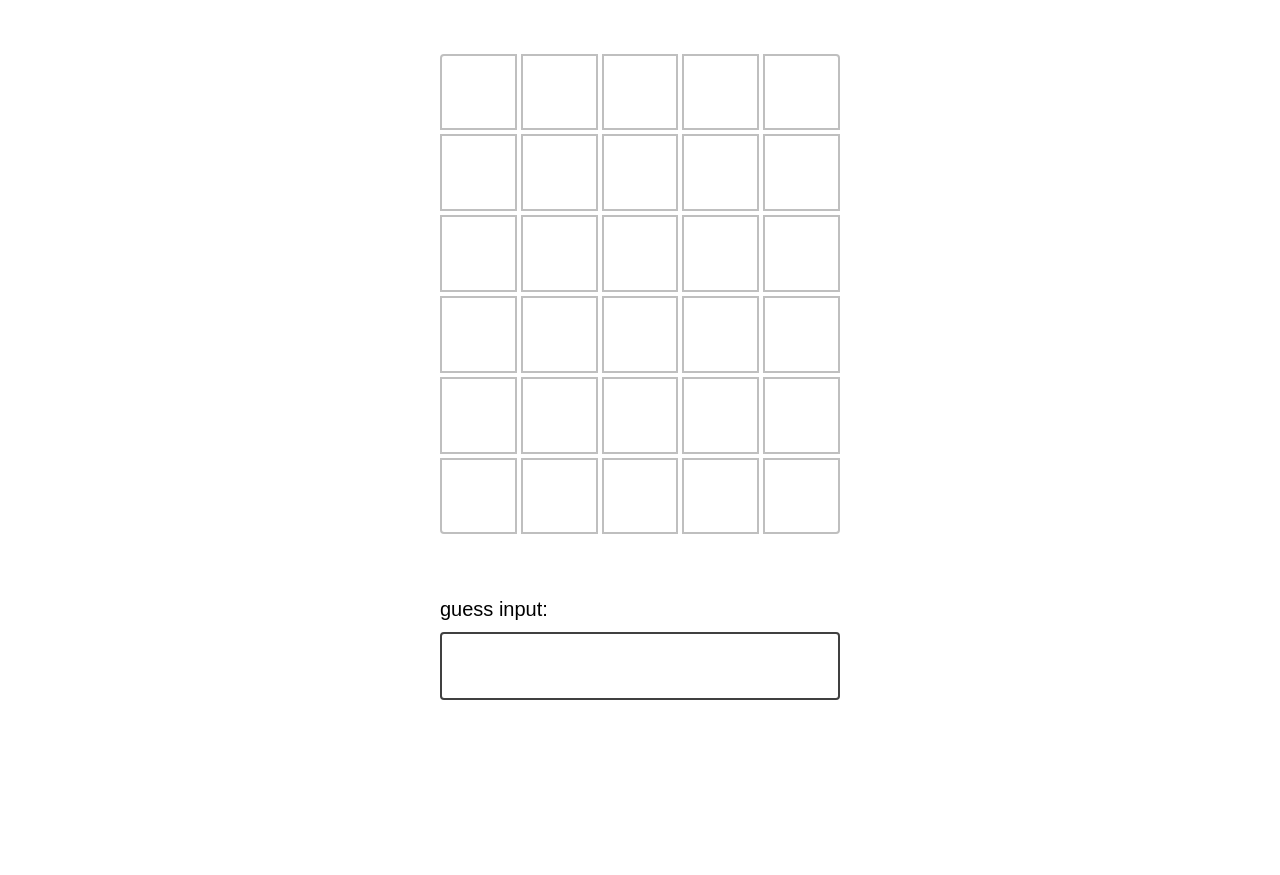
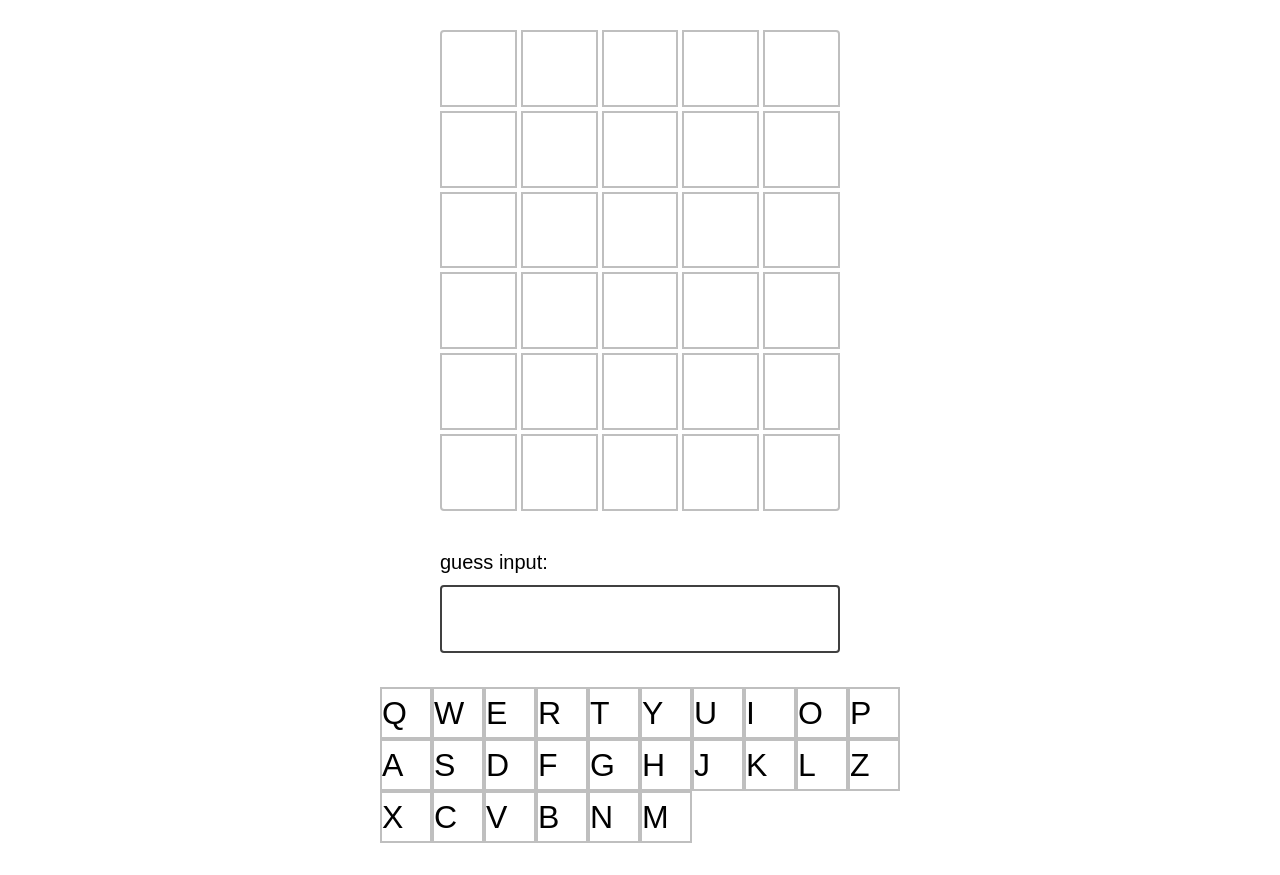
Before and after one commit to philipxs1/joy-react-wordle, a React app: page / in a window 1280 px wide. Shown: the part 66-941 px from the top of the page. Before the commit the page ends 800 px from the top, so only its background shows below. Built offline with nearby package versions, Linux system fonts and the light colour scheme.

Commit message:
updated state use

```diff
--- a/src/components/Game/Game.js
+++ b/src/components/Game/Game.js
@@ -1,11 +1,13 @@
-import React, { useState } from "react";
+import React, { use, useState } from "react";
 
 import { sample } from "../../utils";
 import { WORDS } from "../../data";
-import { range } from "../../utils";
+
 import GuessInput from "../GuessInput/GuessInput";
 import Guesslist from "../Guesslist/Guesslist";
 import Guess from "../Guess/Guess";
+
+import GuessResults from "../GuessResults";
 import { NUM_OF_GUESSES_ALLOWED } from "../../constants";
 
 // Pick a random word on every pageload.
@@ -14,16 +16,21 @@ const answer = sample(WORDS);
 console.info({ answer });
 
 function Game() {
+  const [gameStatus, setGameStatus] = useState("running");
   const [guesses, setGuesses] = useState([]);
 
   function addNewGuess(guess) {
     setGuesses((prev) => [...prev, guess]);
-    console.log(guesses);
+    if (guess === answer) {
+      setGameStatus("win");
+    } else if (guesses.length >= NUM_OF_GUESSES_ALLOWED) {
+      setGameStatus("lost");
+    }
   }
 
   return (
     <>
-      <Guess guesses={guesses} answer={answer} />
+      <GuessResults guesses={guesses} answer={answer} />
 
       <GuessInput guesses={guesses} addNewGuess={addNewGuess} answer={answer} />
     </>
--- a/src/components/Guess/Guess.js
+++ b/src/components/Guess/Guess.js
@@ -1,27 +1,20 @@
 import React from "react";
 import { range } from "../../utils";
-import { NUM_OF_GUESSES_ALLOWED } from "../../constants";
+
 import { checkGuess } from "../../game-helpers";
 
-function Guess({ guesses, answer }) {
+function Guess({ value, answer }) {
+  const result = checkGuess(value, answer);
+  console.log({ result });
+
   return (
-    <div className="guess-results">
-      {range(NUM_OF_GUESSES_ALLOWED).map((index) => {
-        const word = checkGuess(guesses[index], answer);
-
-        return (
-          <p key={index} className="guess">
-            {word
-              ? word.map(({ letter, status }, i) => (
-                  <span key={i} className={`cell ${status}`}>
-                    {letter}
-                  </span>
-                ))
-              : range(5).map((i) => <span key={i} className="cell"></span>)}
-          </p>
-        );
-      })}
-    </div>
+    <p className="guess">
+      {range(5).map((num) => (
+        <span key={num} className={`cell ${result && result[num].status}`}>
+          {value ? value[num] : undefined}
+        </span>
+      ))}
+    </p>
   );
 }
 
--- a/src/components/GuessInput/GuessInput.js
+++ b/src/components/GuessInput/GuessInput.js
@@ -2,6 +2,7 @@ import React, { useState } from "react";
 
 import Happybanner from "../Happybanner/Happybanner";
 import Sadbanner from "../Sadbanner/Sadbanner";
+import Keyboard from "../Keyboard/Keyboard";
 
 function GuessInput({ addNewGuess, answer, guesses }) {
   const [guess, setGuess] = useState("");
@@ -17,21 +18,27 @@ function GuessInput({ addNewGuess, answer, guesses }) {
   const isGameOver = guesses.length >= 6;
 
   return (
+    <>
+      {!isCorrect && !isGameOver && (
         <form onSubmit={handleSubmit} className="guess-input-wrapper">
           <label htmlFor="guess-input"> guess input:</label>
-      {!isCorrect && !isGameOver && (
           <input
+            required
+
             value={guess}
             onChange={(e) => setGuess(e.target.value.toUpperCase())}
             id="guess-input"
             type="text"
-          pattern="[A-Z]{5}"
+            pattern="[a-zA-Z]{5}"
+            title="5 letter word"
           />
+        </form>
       )}
       {isCorrect && <Happybanner guesses={guesses} />}
-      {isGameOver && <Sadbanner />}
-      {isGameOver && <Sadbanner />}
-    </form>
+      {isGameOver && !isCorrect && <Sadbanner answer={answer} />}
+
+      <Keyboard />
+    </>
   );
 }
 
--- /dev/null
+++ b/src/components/GuessResults/GuessResults.js
@@ -0,0 +1,16 @@
+import React from "react";
+import { NUM_OF_GUESSES_ALLOWED } from "../../constants";
+import { range } from "../../utils";
+import Guess from "../Guess/Guess";
+
+function GuessResults({ guesses, answer }) {
+  return (
+    <div className="GuessResults">
+      {range(NUM_OF_GUESSES_ALLOWED).map((num) => (
+        <Guess key={num} value={guesses[num]} answer={answer} />
+      ))}
+    </div>
+  );
+}
+
+export default GuessResults;
--- /dev/null
+++ b/src/components/GuessResults/index.js
@@ -0,0 +1,2 @@
+export * from './GuessResults';
+export { default } from './GuessResults';
--- /dev/null
+++ b/src/components/Keyboard/Keyboard.js
@@ -0,0 +1,26 @@
+import React from "react";
+import { KEY1, KEY2, KEY3 } from "../../data";
+
+function Keyboard() {
+  return (
+    <div className="keyboard-wrapper">
+      {KEY1.map((key, id) => (
+        <span className="keyboard-span" key={id}>
+          {key}
+        </span>
+      ))}
+      {KEY2.map((key, id) => (
+        <span className="keyboard-span" key={id}>
+          {key}
+        </span>
+      ))}
+      {KEY3.map((key, id) => (
+        <span className="keyboard-span" key={id}>
+          {key}
+        </span>
+      ))}
+    </div>
+  );
+}
+
+export default Keyboard;
--- /dev/null
+++ b/src/components/Keyboard/index.js
@@ -0,0 +1,2 @@
+export * from './Keyboard';
+export { default } from './Keyboard';
--- a/src/components/Sadbanner/Sadbanner.js
+++ b/src/components/Sadbanner/Sadbanner.js
@@ -1,10 +1,10 @@
 import React from "react";
 
-function Sadbanner() {
+function Sadbanner({ answer }) {
   return (
     <div className="sad banner">
       <p>
-        Sorry, the correct answer is <strong>LEARN</strong>.
+        Sorry, the correct answer is <strong>{answer}</strong>.
       </p>
     </div>
   );
--- a/src/data.js
+++ b/src/data.js
@@ -1,52 +1,56 @@
 export const WORDS = [
-  'AGENT',
-  'WORLD',
-  'ABOUT',
-  'HEART',
-  'WATER',
-  'SIXTY',
-  'BOARD',
-  'MONTH',
-  'MUSIC',
-  'PARTY',
-  'PIANO',
-  'MOUTH',
-  'WOMAN',
-  'SUGAR',
-  'AMBER',
-  'DREAM',
-  'LAUGH',
-  'TIGER',
-  'EARTH',
-  'MONEY',
-  'WORDS',
-  'SMILE',
-  'LEMON',
-  'SOUTH',
-  'AFTER',
-  'STONE',
-  'THING',
-  'LIGHT',
-  'STORY',
-  'POWER',
-  'TODAY',
-  'RANGE',
-  'PEARL',
-  'VENOM',
-  'PROXY',
-  'ROUND',
-  'HOVER',
-  'CANDY',
-  'ABOVE',
-  'PHONE',
-  'OTHER',
-  'SMART',
-  'BLACK',
-  'MAGIC',
-  'FRUIT',
-  'RADIO',
-  'ROYAL',
-  'HONEY',
-  'FLAKE',
-  'SOUND',
+  "AGENT",
+  "WORLD",
+  "ABOUT",
+  "HEART",
+  "WATER",
+  "SIXTY",
+  "BOARD",
+  "MONTH",
+  "MUSIC",
+  "PARTY",
+  "PIANO",
+  "MOUTH",
+  "WOMAN",
+  "SUGAR",
+  "AMBER",
+  "DREAM",
+  "LAUGH",
+  "TIGER",
+  "EARTH",
+  "MONEY",
+  "WORDS",
+  "SMILE",
+  "LEMON",
+  "SOUTH",
+  "AFTER",
+  "STONE",
+  "THING",
+  "LIGHT",
+  "STORY",
+  "POWER",
+  "TODAY",
+  "RANGE",
+  "PEARL",
+  "VENOM",
+  "PROXY",
+  "ROUND",
+  "HOVER",
+  "CANDY",
+  "ABOVE",
+  "PHONE",
+  "OTHER",
+  "SMART",
+  "BLACK",
+  "MAGIC",
+  "FRUIT",
+  "RADIO",
+  "ROYAL",
+  "HONEY",
+  "FLAKE",
+  "SOUND",
 ];
+
+export const KEY1 = ["Q", "W", "E", "R", "T", "Y", "U", "I", "O", "P"];
+export const KEY2 = ["A", "S", "D", "F", "G", "H", "J", "K", "L"];
+export const KEY3 = ["Z", "X", "C", "V", "B", "N", "M"];
--- a/src/styles.css
+++ b/src/styles.css
@@ -230,3 +230,18 @@ h1 {
     transform: translateY(0%);
   }
 }
+
+.keyboard-wrapper {
+  display: grid;
+  grid-template-columns: repeat(10, 1fr);
+  grid-template-rows: repeat(3, 1fr);
+  justify-content: center;
+}
+
+.keyboard-span {
+  position: relative;
+  aspect-ratio: 1 / 1;
+  border: 2px solid var(--color-gray-700);
+  border-radius: var(--radius);
+  font-size: 2rem;
+}
```
Lines whose indentation alone changed are shown as unchanged.
